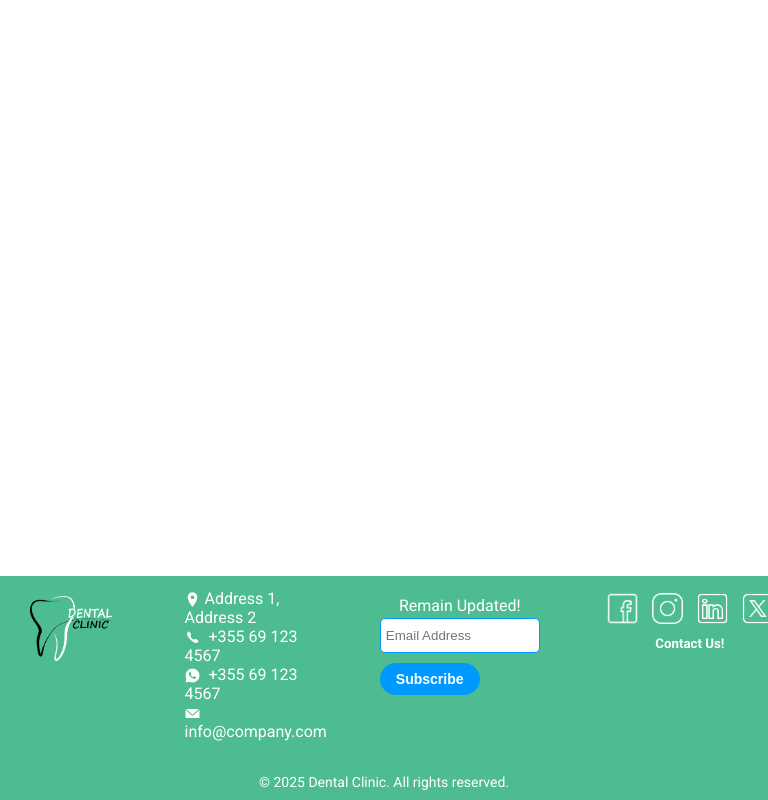
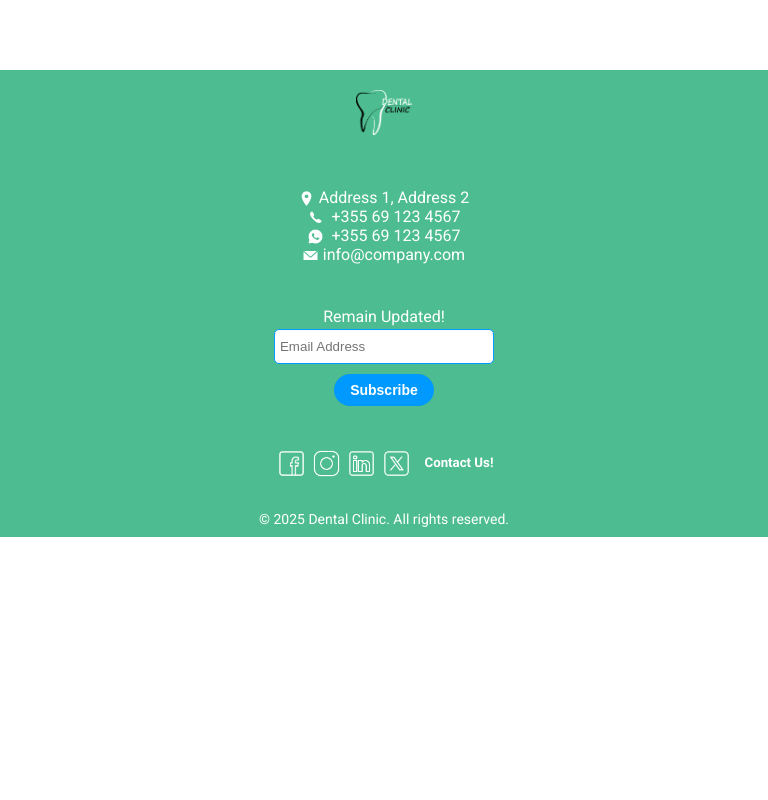
Before and after one commit to OrestiFezo/DA-FirstProject, a plain HTML site: page footer.html in a window 768 px wide. Drawn offline with Linux system fonts and the light colour scheme.

Commit message:
Fixed Header and footer
Fixed sizes

```diff
--- a/style.css
+++ b/style.css
@@ -101,6 +101,39 @@ body {
     background-color: #3b82f6;
     left: 25%;
     bottom: -6px;
+}
+
+/* Desktop view */
+@media screen and (min-width: 768px) {
+    .nav_menu {
+        position: static;
+        height: auto;
+        width: auto;
+        background-color: transparent;
+        box-shadow: none;
+        flex-direction: row;
+        justify-content: flex-end;
+        align-items: center;
+        transition: none;
+    }
+
+    .nav_list {
+        flex-direction: row;
+        gap: 2rem;
+        margin-top: 0;
+    }
+
+    .nav_toggle {
+        display: none;
+    }
+
+    .nav_link {
+        color: white;
+    }
+
+    .nav_menu.show-menu {
+        right: auto;
+    }
 }
 
 /* Style for the footer */
@@ -233,15 +266,66 @@ body {
     width: 100%;
 }
 
-html, body {
-    height: 100%;
+/*Footer fix for smaller screens*/
+@media (max-width: 768px) {
+   .footer-content {
+        flex-direction: column;
+        align-items: center;
+        gap: 15px;
+        padding: 10px 5px;
+    }
+
+    .footer-content div {
+        width: 100%;
+        flex: unset;
+        margin-bottom: 10px;
+        text-align: center;
+    }
+
+    .image {
+        height: 55px;
+        margin: 5px auto 10px auto;
+        display: block;
+    }
+
+    .finfo,
+    .cont,
+    .copyright {
+        margin-left: 0;
+        margin-right: 0;
+        text-align: center;
+    }
+
+    .cont {
+        margin: 10px 0;
+        padding: 5px 0;
+    }
+
+    .input {
+        width: 100%;
+        max-width: 220px;
+    }
+
+    .social {
+        flex-direction: row;
+        justify-content: center;
+        align-items: center;
+        gap: 10px;
+        margin: 10px 0;
+        padding: 0;
+    }
+
+    .social h5 {
+        margin-bottom: 8px;
+    }
+
+    .ico {
+        width: 35px;
+        height: 35px;
+        padding: 3px;
+    }
 }
 
-body {
-    min-height: 100vh;
-    display: flex;
-    flex-direction: column;
-}
 /*Contact Section*/
 .contact-section {
   padding-top: 3rem ;
```
